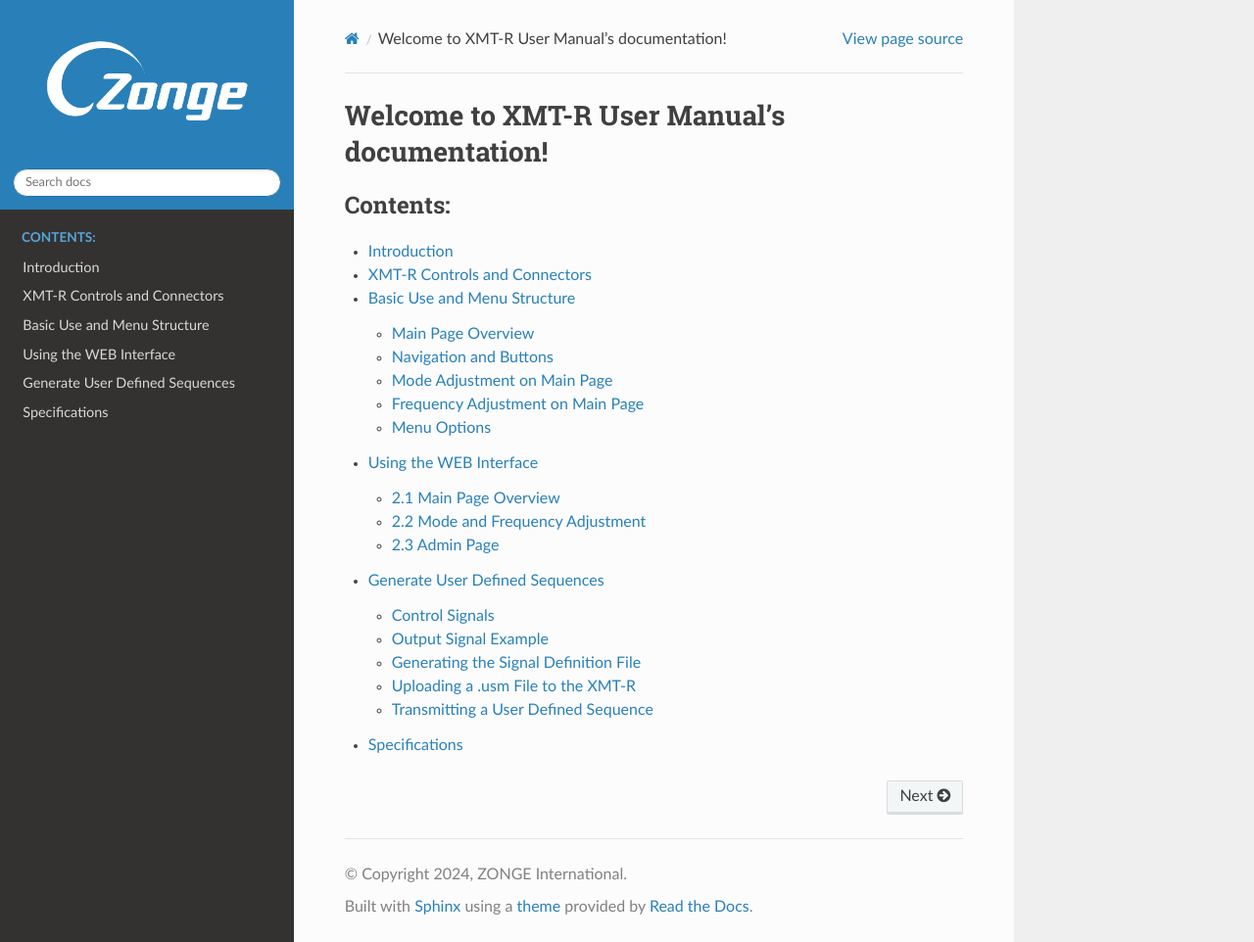
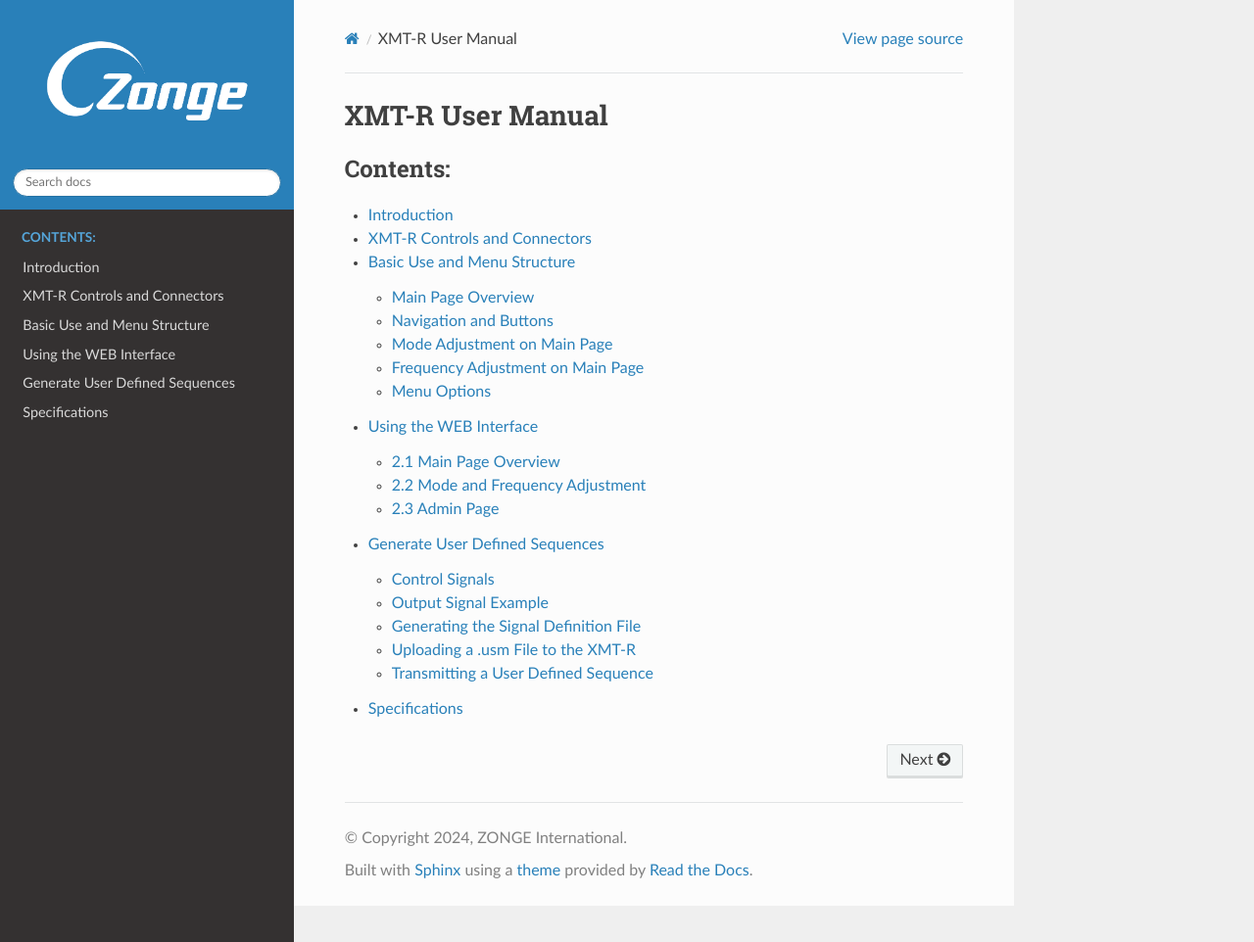
Before and after one commit to ZONGE-International/XMT-R_User_Manual, a Sphinx documentation site: the page built from source/index.rst, in a window 1280 px wide and 962 px high. Shown: the whole window at 98% size. Built offline with Sphinx 7.4.7 and the Read the Docs theme 3.1.0, drawn with Linux system fonts in a browser that asks for light colours.

Commit message:
Update index.rst

```diff
--- a/source/index.rst
+++ b/source/index.rst
@@ -3,8 +3,8 @@
    You can adapt this file completely to your liking, but it should at least
    contain the root `toctree` directive.
 
-Welcome to XMT-R User Manual's documentation!
-=============================================
+XMT-R User Manual
+=================
 
 .. toctree::
    :maxdepth: 2
```
